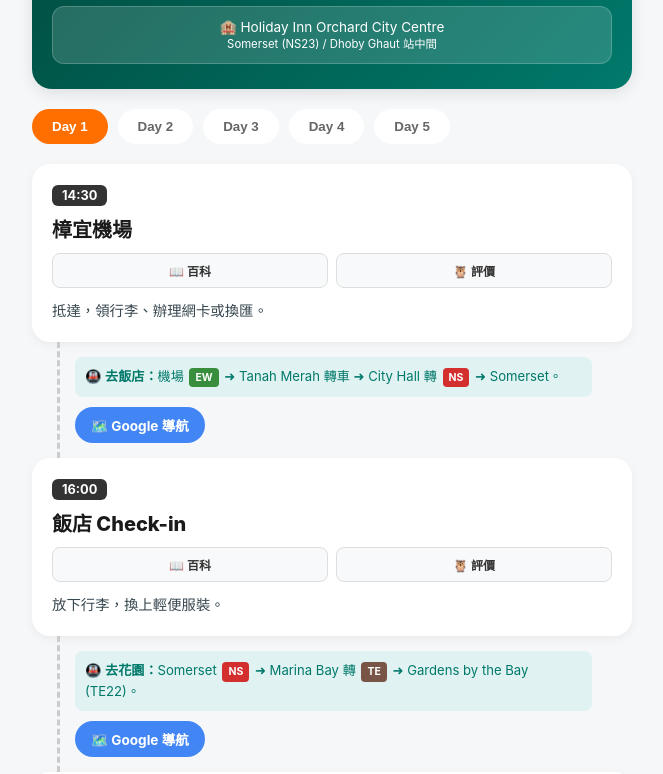
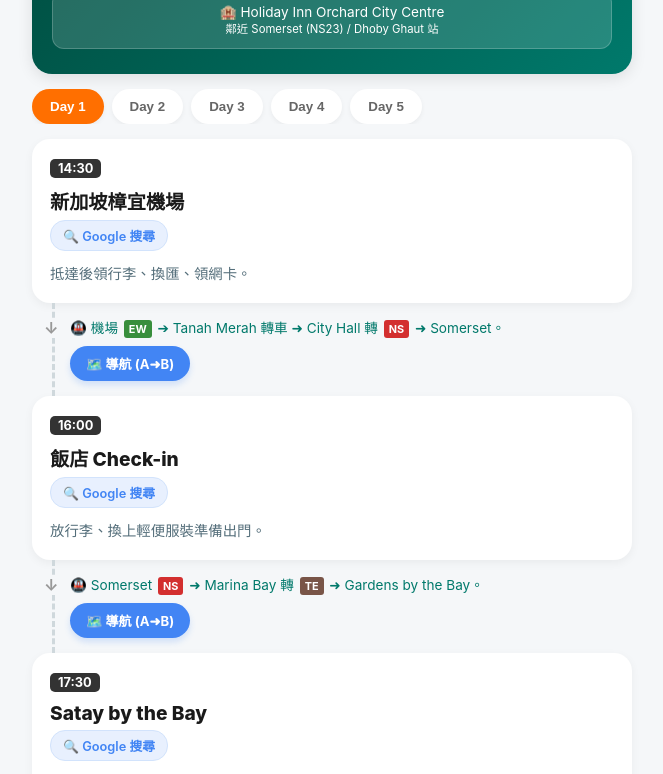
Before and after one commit to Kaoyc/SG5DAYS, a plain HTML site: page index.html in a window 1280 px wide. Shown: the part 117-891 px from the top of the page, without its empty margins (308-971 px from the left). Drawn offline with Linux system fonts and the light colour scheme.

Commit message:
Update index.html

```diff
--- a/index.html
+++ b/index.html
@@ -3,7 +3,7 @@
 <head>
     <meta charset="UTF-8">
     <meta name="viewport" content="width=device-width, initial-scale=1.0">
-    <title>2026 🇸🇬 新加坡親子 5 日遊 (MRT/Bus 版)</title>
+    <title>2026 🇸🇬 新加坡親子深度遊 (大眾運輸版)</title>
     <style>
         :root {
             --primary: #00796b;
@@ -11,19 +11,15 @@
             --bg: #f5f7f9;
             --card-bg: #ffffff;
             --text: #37474f;
-            --mrt-ns: #d32f2f;
-            --mrt-ew: #388e3c;
-            --mrt-ne: #7b1fa2;
-            --mrt-cc: #fbc02d;
-            --mrt-dt: #1976d2;
-            --mrt-te: #795548;
-            --mrt-ce: #fbc02d;
+            --google-blue: #4285F4;
+            /* MRT Colors */
+            --mrt-ns: #d32f2f; --mrt-ew: #388e3c; --mrt-ne: #7b1fa2;
+            --mrt-cc: #fbc02d; --mrt-dt: #1976d2; --mrt-te: #795548;
         }
         body {
-            font-family: -apple-system, "Noto Sans TC", sans-serif;
-            background-color: var(--bg);
-            color: var(--text);
-            margin: 0; padding: 15px; padding-bottom: 80px;
+            font-family: -apple-system, "PingFang TC", "Microsoft JhengHei", sans-serif;
+            background-color: var(--bg); color: var(--text);
+            margin: 0; padding: 15px; padding-bottom: 60px;
         }
         .container { max-width: 600px; margin: 0 auto; }
 
@@ -31,7 +27,7 @@
         .header {
             background: linear-gradient(135deg, #004d40, #00796b);
             color: white; padding: 25px 20px; border-radius: 20px;
-            text-align: center; box-shadow: 0 4px 15px rgba(0,0,0,0.1); margin-bottom: 20px;
+            text-align: center; box-shadow: 0 4px 15px rgba(0,0,0,0.1); margin-bottom: 15px;
         }
         .hotel-box {
             background: rgba(255,255,255,0.15); margin-top: 15px; padding: 12px;
@@ -39,40 +35,45 @@
             cursor: pointer;
         }
 
-        /* MRT Labels */
-        .mrt { display: inline-block; padding: 2px 6px; border-radius: 4px; color: white; font-weight: bold; font-size: 0.8em; margin: 0 2px; }
+        /* MRT Labels inside text */
+        .mrt { display: inline-block; padding: 1px 5px; border-radius: 3px; color: white; font-weight: bold; font-size: 0.8em; margin: 0 2px; }
         .ns { background: var(--mrt-ns); } .ew { background: var(--mrt-ew); }
         .ne { background: var(--mrt-ne); } .cc { background: var(--mrt-cc); }
         .dt { background: var(--mrt-dt); } .te { background: var(--mrt-te); }
-        .ce { background: var(--mrt-ce); }
 
         /* Tabs */
-        .tabs { display: flex; overflow-x: auto; gap: 10px; margin-bottom: 20px; scrollbar-width: none; }
+        .tabs { display: flex; overflow-x: auto; gap: 8px; margin-bottom: 15px; scrollbar-width: none; }
         .tab-btn {
-            background: white; border: none; padding: 10px 20px; border-radius: 20px;
+            background: white; border: none; padding: 10px 18px; border-radius: 20px;
             white-space: nowrap; font-weight: bold; color: #666; flex-shrink: 0;
+            box-shadow: 0 2px 5px rgba(0,0,0,0.05);
         }
         .tab-btn.active { background: var(--accent); color: white; }
 
         /* Card */
-        .spot-card { background: white; border-radius: 18px; padding: 20px; box-shadow: 0 3px 10px rgba(0,0,0,0.05); }
-        .time-badge { background: #333; color: white; padding: 3px 10px; border-radius: 6px; font-size: 0.8em; font-weight: bold; }
-        .spot-name { font-size: 1.25em; font-weight: 800; margin: 10px 0; color: #1a1a1a; }
-        .info-bar { display: flex; gap: 8px; margin-bottom: 12px; }
-        .info-btn {
-            flex: 1; text-decoration: none; font-size: 0.75em; padding: 8px; border-radius: 8px;
-            text-align: center; font-weight: 600; display: flex; align-items: center; justify-content: center; gap: 4px;
-            border: 1px solid #ddd; background: #f8f9fa; color: #333;
+        .spot-card { background: white; border-radius: 18px; padding: 18px; box-shadow: 0 3px 10px rgba(0,0,0,0.05); }
+        .time-badge { background: #333; color: white; padding: 2px 8px; border-radius: 5px; font-size: 0.8em; font-weight: bold; }
+        .spot-name { font-size: 1.2em; font-weight: 800; margin: 10px 0 5px 0; color: #1a1a1a; }
+
+        /* Google Search Button */
+        .search-btn {
+            display: inline-flex; align-items: center; gap: 5px;
+            text-decoration: none; font-size: 0.8em; color: var(--google-blue);
+            background: #e8f0fe; padding: 5px 12px; border-radius: 15px;
+            font-weight: 600; margin-bottom: 12px; border: 1px solid #d2e3fc;
         }
 
-        /* Nav Link */
-        .nav-block { margin: 0 25px; padding: 15px 15px; border-left: 3px dashed #ccc; position: relative; }
-        .btn-nav {
-            display: inline-flex; align-items: center; gap: 8px; background: #4285F4; color: white;
-            text-decoration: none; padding: 8px 16px; border-radius: 20px; font-size: 0.85em; font-weight: bold;
+        /* Nav Block */
+        .nav-block { margin: 0 20px; padding: 15px 15px; border-left: 3px dashed #cfd8dc; position: relative; }
+        .nav-block::before { content: "↓"; position: absolute; left: -11px; top: 15px; background: var(--bg); color: #999; font-weight: bold; }
+        .transit-info { font-size: 0.85em; color: #00796b; margin-bottom: 8px; line-height: 1.5; }
+        .btn-map {
+            display: inline-flex; align-items: center; gap: 6px; background: var(--google-blue); color: white;
+            text-decoration: none; padding: 8px 16px; border-radius: 20px; font-size: 0.82em; font-weight: bold;
+            box-shadow: 0 4px 6px rgba(66, 133, 244, 0.2);
         }
-        .transit-info { font-size: 0.82em; color: #00796b; margin-bottom: 10px; background: #e0f2f1; padding: 10px; border-radius: 8px; line-height: 1.5; }
 
+        .desc { font-size: 0.9em; line-height: 1.5; color: #546e7a; }
         .day-content { display: none; }
         .day-content.active { display: block; animation: fadeIn 0.4s; }
         @keyframes fadeIn { from { opacity: 0; } to { opacity: 1; } }
@@ -82,11 +83,11 @@
 
 <div class="container">
     <div class="header">
-        <h1 style="margin:0;">🇸🇬 新加坡親子深度遊</h1>
-        <div style="font-size:0.9em; opacity:0.9; margin-top:5px;">2026/01/25 - 01/29</div>
+        <h1 style="margin:0; font-size: 1.4em;">🇸🇬 新加坡親子 5 日遊</h1>
+        <div style="font-size:0.85em; opacity:0.9; margin-top:5px;">2026/01/25 - 01/29</div>
         <div class="hotel-box" onclick="copyHotel()">
             🏨 Holiday Inn Orchard City Centre<br>
-            <small>Somerset (NS23) / Dhoby Ghaut 站中間</small>
+            <small>鄰近 Somerset (NS23) / Dhoby Ghaut 站</small>
         </div>
     </div>
 
@@ -96,50 +97,48 @@
 
 <script>
     const HOTEL = "Holiday Inn Singapore Orchard City Centre";
-    const HOTEL_COORD = "1.3005,103.8407"; // 飯店座標
-
     const itinerary = [
         {
             date: "1/25 (日)",
             spots: [
-                { t: "14:30", n: "樟宜機場", w: "新加坡樟宜机场", ta: "Changi_Airport", d: "抵達，領行李、辦理網卡或換匯。", tr: "🚇 <b>去飯店：</b>機場 <span class='mrt ew'>EW</span> ➜ Tanah Merah 轉車 ➜ City Hall 轉 <span class='mrt ns'>NS</span> ➜ Somerset。" },
-                { t: "16:00", n: "飯店 Check-in", w: "烏節路", ta: "Holiday_Inn_Singapore_Orchard_City_Centre", d: "放下行李，換上輕便服裝。", tr: "🚇 <b>去花園：</b>Somerset <span class='mrt ns'>NS</span> ➜ Marina Bay 轉 <span class='mrt te'>TE</span> ➜ Gardens by the Bay (TE22)。" },
-                { t: "17:30", n: "Satay by the Bay", w: "濱海灣花園", ta: "Satay_by_the_Bay", d: "晚餐吃沙爹。推薦：沙爹串、烤雞翅。", tr: "🚶 步行經 Dragonfly Bridge 穿過金沙酒店 (約 15-20 分)。" },
-                { t: "19:45", n: "燈光秀 & 北極光", w: "滨海湾花园", ta: "Supertree_Grove", d: "19:45 燈光秀 / 20:00 <b>Borealis 北極光 (週日限定)</b>。" },
-                { t: "21:00", n: "金沙水舞秀 Spectra", w: "濱海灣金沙", ta: "Spectra_Light_Water_Show", d: "在金沙戶外 Event Plaza 觀看。", tr: "🚇 <b>回飯店：</b>Bayfront <span class='mrt ce'>CE</span> ➜ Marina Bay 轉 <span class='mrt ns'>NS</span> ➜ Somerset。" }
+                { t: "14:30", n: "新加坡樟宜機場", d: "抵達後領行李、換匯、領網卡。", tr: "🚇 機場 <span class='mrt ew'>EW</span> ➔ Tanah Merah 轉車 ➜ City Hall 轉 <span class='mrt ns'>NS</span> ➜ Somerset。" },
+                { t: "16:00", n: "飯店 Check-in", d: "放行李、換上輕便服裝準備出門。", tr: "🚇 Somerset <span class='mrt ns'>NS</span> ➜ Marina Bay 轉 <span class='mrt te'>TE</span> ➜ Gardens by the Bay。" },
+                { t: "17:30", n: "Satay by the Bay", d: "晚餐吃沙爹。推薦：沙爹串燒、烤雞翅、甘蔗汁。", tr: "🚶 步行經 Dragonfly Bridge 穿過金沙酒店 (約 15-20 分)。" },
+                { t: "19:45", n: "濱海灣花園擎天樹", d: "19:45 燈光秀 / 20:00 <b>Borealis 北極光 (週日限定)</b>。" },
+                { t: "21:00", n: "金沙水舞秀 Spectra", d: "於金沙門口 Event Plaza 觀賞。", tr: "🚇 Bayfront <span class='mrt dt'>DT</span>/<span class='mrt cc'>CC</span> ➜ 經 Marina Bay 或 Dhoby Ghaut 轉車回 Somerset。" }
             ]
         },
         {
             date: "1/26 (一)",
             spots: [
-                { t: "09:30", n: "花柏山纜車", w: "花柏山", ta: "Mount_Faber_Station", d: "搭乘地鐵至港灣站，B出口到 Tower 2 搭纜車。", tr: "🚇 <b>去程：</b>Somerset <span class='mrt ns'>NS</span> ➜ Dhoby Ghaut 轉 <span class='mrt ne'>NE</span> ➜ HarbourFront。" },
-                { t: "10:30", n: "聖淘沙斜坡滑車", w: "聖淘沙", ta: "Skyline_Luge_Singapore", d: "坐吊椅上山，滑車下山。纜車下車即達。", tr: "🚝 <b>去午餐：</b>搭聖淘沙輕軌 (Sentosa Express) 回 VivoCity。" },
-                { t: "12:30", n: "怡豐城 VivoCity", w: "怡丰城", ta: "VivoCity", d: "午餐時間。商場大，選擇極多。", tr: "🚇 <b>去花園：</b>HarbourFront <span class='mrt ne'>NE</span> ➜ Outram Park 轉 <span class='mrt te'>TE</span> ➜ Gardens by the Bay。" },
-                { t: "14:30", n: "花穹 & 雲霧林", w: "Cloud Forest", ta: "Cloud_Forest", d: "下午最熱時段躲進溫室，看世界最高室內瀑布。", tr: "🚇 <b>回飯店：</b>Gardens by the Bay <span class='mrt te'>TE</span> ➜ Orchard (TE14)。" }
+                { t: "09:30", n: "花柏山纜車", d: "搭地鐵到港灣站，B 出口前往 HarbourFront Tower 2 搭纜車。", tr: "🚇 Somerset <span class='mrt ns'>NS</span> ➜ Dhoby Ghaut 轉 <span class='mrt ne'>NE</span> ➜ HarbourFront。" },
+                { t: "10:30", n: "聖淘沙斜坡滑車", d: "坐吊椅上山，滑車下山。纜車下車處步行即達。", tr: "🚝 搭聖淘沙輕軌 (Sentosa Express) 回 VivoCity。" },
+                { t: "12:30", n: "怡豐城 VivoCity", d: "午餐時間。新加坡最大商場，餐廳選擇極多。", tr: "🚇 HarbourFront <span class='mrt ne'>NE</span> ➜ Outram Park 轉 <span class='mrt te'>TE</span> ➜ Gardens by the Bay。" },
+                { t: "14:30", n: "雲霧林 Cloud Forest", d: "避暑行程。看室內大瀑布與阿凡達感植栽。", tr: "🚇 Gardens by the Bay <span class='mrt te'>TE</span> ➜ Orchard (TE14)。" }
             ]
         },
         {
             date: "1/27 (二)",
             spots: [
-                { t: "10:00", n: "環球影城 (USS)", w: "新加坡环球影城", ta: "Universal_Studios_Singapore", d: "全日遊玩。開門先衝天幕飛行 (Canopy Flyer)。", tr: "🚇 <b>回本島：</b>搭輕軌至 VivoCity。" },
-                { t: "18:00", n: "VivoCity 晚餐", w: "怡丰城", ta: "VivoCity", d: "晚餐後可逛超市或藥妝。", tr: "🚇 <b>回飯店：</b>HarbourFront <span class='mrt ne'>NE</span> ➜ Somerset。" }
+                { t: "10:00", n: "環球影城 (USS)", d: "全日遊玩。開門先排「天幕飛行」(Canopy Flyer)。", tr: "🚇 Somerset ➜ HarbourFront ➜ 轉輕軌入島。" },
+                { t: "18:00", n: "VivoCity 晚餐", d: "晚餐後可逛商場或補給藥妝、零食。", tr: "🚇 原路返回 Somerset 飯店。" }
             ]
         },
         {
             date: "1/28 (三)",
             spots: [
-                { t: "09:30", n: "牛車水佛牙寺", w: "新加坡佛牙寺龙华院", ta: "Buddha_Tooth_Relic_Temple_and_Museum", d: "參觀佛牙寺、馬里安曼興都廟。", tr: "🚶 步行至旁邊 URA。" },
-                { t: "11:00", n: "URA 城市展覽館", w: "市區重建局_(新加坡)", ta: "Singapore_City_Gallery", d: "免費看巨大的新加坡全島模型。", tr: "🚶 步行 3 分鐘至對面 Maxwell。" },
-                { t: "12:00", n: "麥士威熟食中心", w: "麦士威路熟食中心", ta: "Maxwell_Food_Centre", d: "天天海南雞飯。吃飽回飯店午睡。", tr: "🚇 <b>回飯店：</b>Maxwell <span class='mrt te'>TE</span> ➜ Orchard (TE14) 走路回飯店。" },
-                { t: "13:30", n: "飯店休息午睡", w: HOTEL, ta: "Holiday_Inn_Singapore_Orchard_City_Centre", d: "<b>體力充能站</b>。避暑、避雨、睡覺。", tr: "🚇 <b>去動物園：</b>Somerset <span class='mrt ns'>NS</span> ➜ Khatib (NS14) ➜ 轉接駁巴士。" },
-                { t: "19:15", n: "夜間動物園", w: "夜间野生动物园", ta: "Night_Safari", d: "入園直接排遊園車 (Tram)。", tr: "🚕 <b>建議：</b>回程若太累，在門口排計程車回飯店。" }
+                { t: "09:30", n: "牛車水佛牙寺", d: "參觀佛牙寺、馬里安曼興都廟。感受年前熱鬧氣氛。", tr: "🚇 Somerset ➜ Dhoby Ghaut 轉 <span class='mrt ne'>NE</span> ➜ Chinatown。" },
+                { t: "11:00", n: "URA 城市展覽館", d: "免費看巨大城市模型，冷氣充足。", tr: "🚶 步行 3-5 分鐘至對面熟食中心。" },
+                { t: "12:00", n: "麥士威熟食中心", d: "午餐天天海南雞飯。吃完回飯店午睡。", tr: "🚇 Maxwell <span class='mrt te'>TE</span> ➜ Orchard (TE14) 走路回飯店。" },
+                { t: "13:30", n: "飯店休息回血", d: "<b>體力充能站</b>。避暑睡覺，儲備晚上動物園體力。", tr: "🚇 Somerset <span class='mrt ns'>NS</span> ➜ Khatib ➜ 轉接駁車直達動物園。" },
+                { t: "19:15", n: "夜間動物園", d: "入園直接排遊園車 (Tram)。", tr: "🚕 建議回程太累直接搭計程車回飯店。" }
             ]
         },
         {
             date: "1/29 (四)",
             spots: [
-                { t: "11:00", n: "星耀樟宜 Jewel", w: "星耀樟宜", ta: "Jewel_Changi_Airport", d: "看最高瀑布「雨漩渦」，最後採買。", tr: "🚇 <b>去機場：</b>Somerset ➜ City Hall 轉 <span class='mrt ew'>EW</span> ➜ 機場。" },
-                { t: "13:30", n: "機場 Check-in", w: "新加坡樟宜机场", ta: "Changi_Airport", d: "預計搭乘 BR0216 (15:45)。" }
+                { t: "11:00", n: "星耀樟宜 Jewel", d: "看世界最高室內瀑布。最後採買與午餐。", tr: "🚇 Somerset ➜ City Hall 轉 <span class='mrt ew'>EW</span> ➜ 機場。" },
+                { t: "13:30", n: "機場 Check-in", d: "辦理退稅、行李登機。BR0216 (15:45)。" }
             ]
         }
     ];
@@ -164,11 +163,9 @@
                     <div class="spot-card">
                         <span class="time-badge">${spot.t}</span>
                         <div class="spot-name">${spot.n}</div>
-                        <div class="info-bar">
-                            <a href="https://zh.wikipedia.org/wiki/${encodeURIComponent(spot.w)}" target="_blank" class="info-btn">📖 百科</a>
-                            <a href="https://www.tripadvisor.com.tw/Search?q=${encodeURIComponent(spot.n)}" target="_blank" class="info-btn">🦉 評價</a>
-                        </div>
-                        <div style="font-size:0.9em; line-height:1.5;">${spot.d}</div>
+                        <a href="https://www.google.com/search?q=${encodeURIComponent(spot.n + ' Singapore')}"
+                           target="_blank" class="search-btn">🔍 Google 搜尋</a>
+                        <div class="desc">${spot.d}</div>
                     </div>
                 `;
                 dayDiv.innerHTML += card;
@@ -177,11 +174,9 @@
                     const nextSpot = day.spots[i+1];
                     const nav = `
                         <div class="nav-block">
-                            <div class="transit-info">${spot.tr || "🚶 步行前往下一站"}</div>
+                            <div class="transit-info">${spot.tr || "🚶 步行前往"}</div>
                             <a href="https://www.google.com/maps/dir/?api=1&origin=${encodeURIComponent(spot.n)}&destination=${encodeURIComponent(nextSpot.n)}&travelmode=transit"
-                               target="_blank" class="btn-nav">
-                               🗺️ Google 導航
-                            </a>
+                               target="_blank" class="btn-map">🗺️ 導航 (A➜B)</a>
                         </div>
                     `;
                     dayDiv.innerHTML += nav;
@@ -198,7 +193,7 @@
 
     function copyHotel() {
         navigator.clipboard.writeText("11 Cavenagh Rd, Singapore 229616");
-        alert("飯店地址已複製！");
+        alert("飯店地址已複製到剪貼簿！");
     }
 
     init();
```
